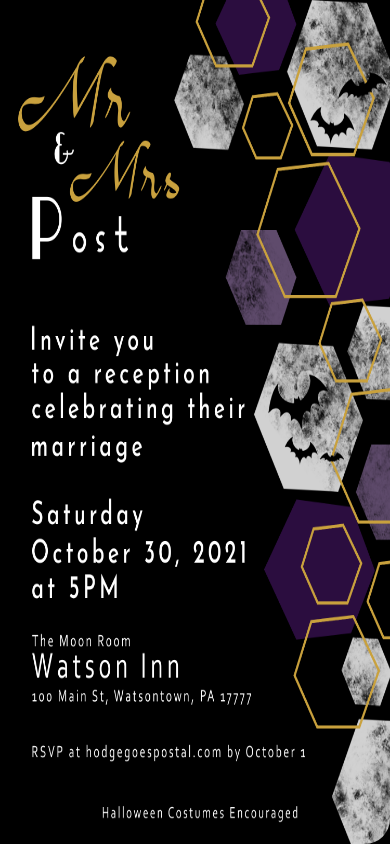
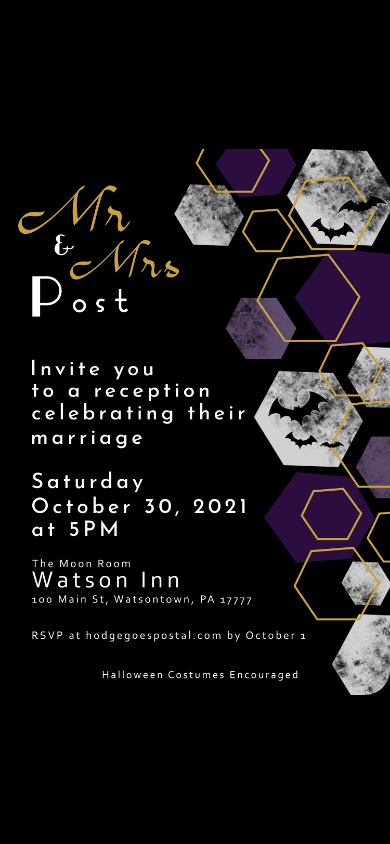
Before and after one commit to adamrpostjr/Reception-RSVP, a Svelte app: page / in a window 390 px wide. Built offline with nearby package versions, Linux system fonts and the light colour scheme.

Commit message:
working through all of mobile and tablet

```diff
--- a/src/Card.svelte
+++ b/src/Card.svelte
@@ -27,4 +27,16 @@
       height: 100vh;
     }
   }
+
+  @media only screen and (max-width: 414px) {
+    img {
+      width: 100%;
+      height: unset;
+    }
+    card {
+      justify-content: center;
+      display: flex;
+      flex-direction: column;
+    }
+  }
 </style>
--- a/src/Coming.svelte
+++ b/src/Coming.svelte
@@ -45,6 +45,7 @@
     }
     span {
       white-space: nowrap;
+      width: 100%;
     }
   }
 
--- a/src/FoodChoices.svelte
+++ b/src/FoodChoices.svelte
@@ -102,4 +102,9 @@
       height: 100vh;
     }
   }
+  @media only screen and (max-width: 414px) {
+    foodtainer {
+      padding-top: 50px;
+    }
+  }
 </style>
--- a/src/RSVP.svelte
+++ b/src/RSVP.svelte
@@ -227,4 +227,18 @@
       height: 100vh;
     }
   }
+  @media only screen and (max-width: 414px) {
+    row {
+      flex-direction: column;
+    }
+    left,
+    right {
+      float: unset;
+      padding-right: unset;
+      padding-left: unset;
+    }
+    form {
+      padding-top: 80px;
+    }
+  }
 </style>
--- a/src/RSVPNotComing.svelte
+++ b/src/RSVPNotComing.svelte
@@ -88,4 +88,9 @@
       height: 100vh;
     }
   }
+  @media only screen and (max-width: 414px) {
+    form {
+      padding-top: 80px;
+    }
+  }
 </style>
```
